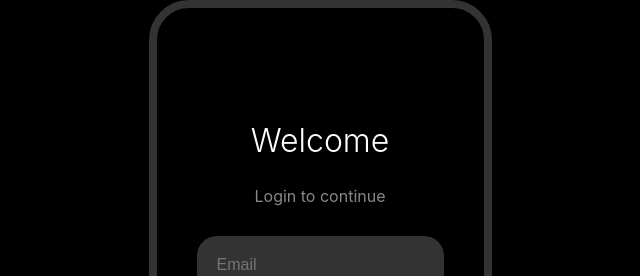
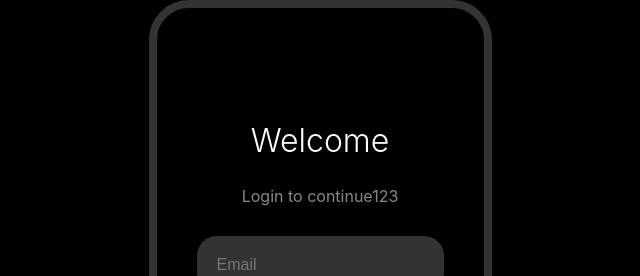
Before and after one commit to tonymat/my_calculator, a React (Vite) app: page / in a window 1280 px wide. Shown: the top 276 px of the page, without its empty margins (320-960 px from the left). Built offline with nearby package versions, Linux system fonts and the light colour scheme; no server answers.

Commit message:
Update Login component

```diff
--- a/src/components/Login.jsx
+++ b/src/components/Login.jsx
@@ -48,7 +48,7 @@ const Login = ({ onLogin }) => {
                 {isSignUp ? 'Create Account' : 'Welcome'}
             </h2>
             <p style={{ color: '#888', marginBottom: '30px' }}>
-                {isSignUp ? 'Sign up to get started' : 'Login to continue'}
+                {isSignUp ? 'Sign up to get started' : 'Login to continue123'}
             </p>
 
             {error && (
```
